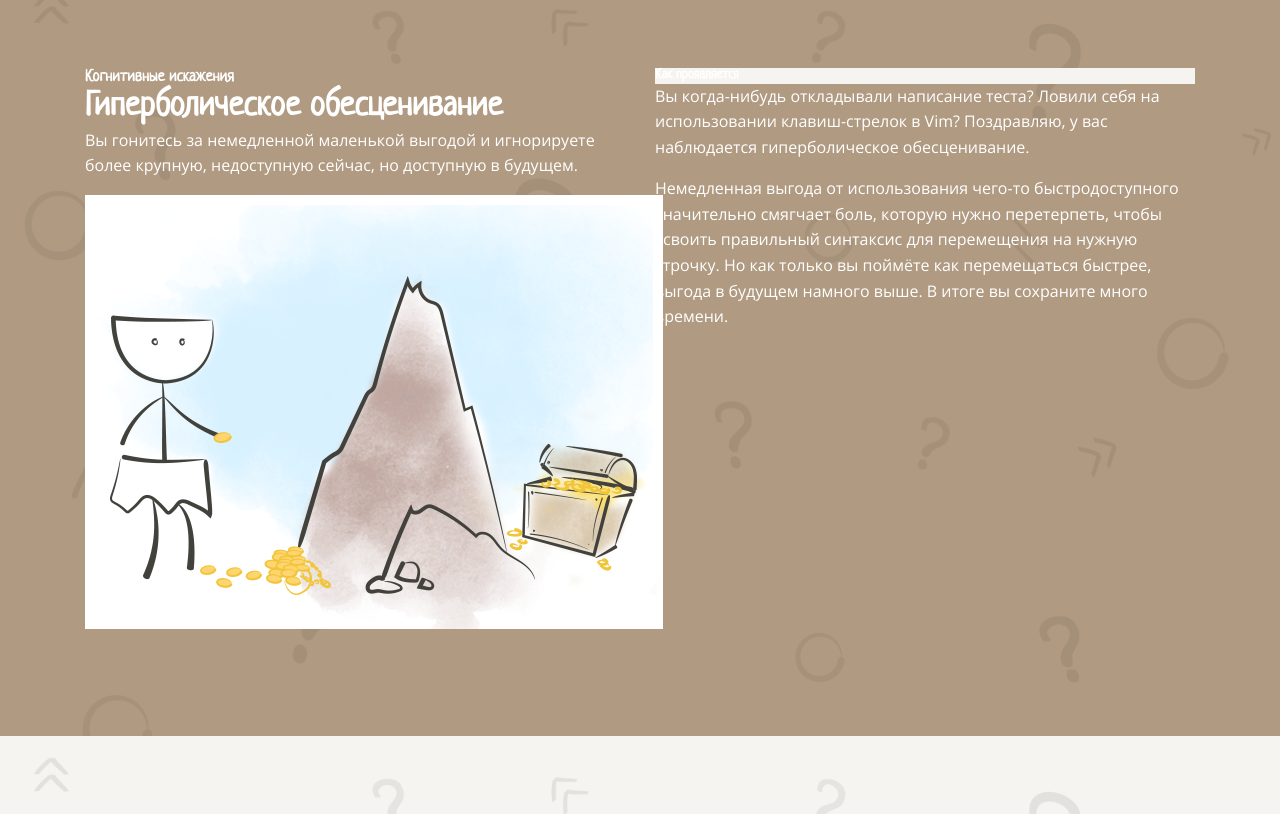
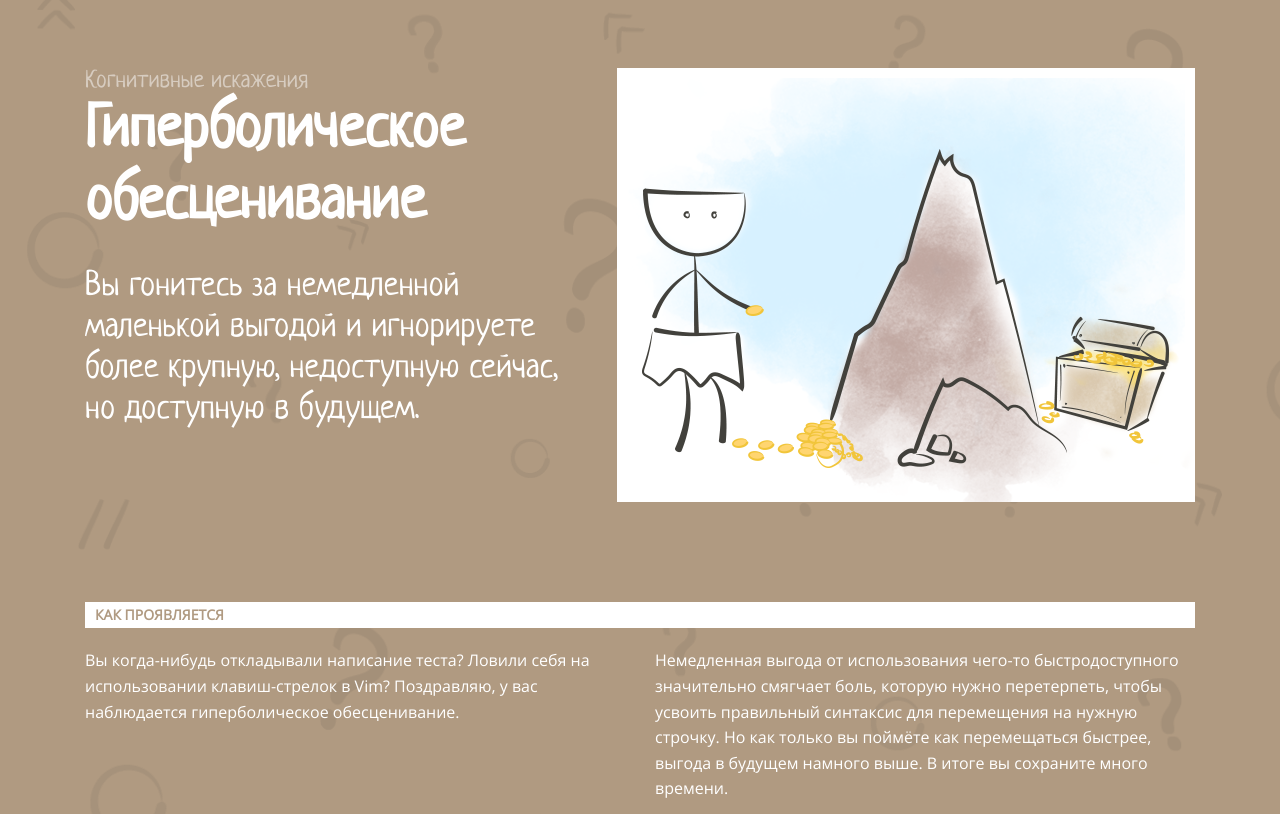
Before and after one commit to Alexandra1207/layout-designer-project-lvl1, a website: page src/index.html in a window 1280 px wide. Shown: the part 5420-6234 px from the top of the page. Drawn offline with Linux system fonts and the light colour scheme.

Commit message:
added styles for section hyperbolic-depreciation

```diff
--- a/src/index.html
+++ b/src/index.html
@@ -111,7 +111,7 @@
               </a>
             </li>
             <li class="nav__item">
-              <a href="#" class="nav__link">
+              <a href="#hyperbolic-depreciation" class="nav__link">
                 <div class="nav__num">4</div>
                 <h3 class="nav__item-title orange">
                   Гиперболическое обесценивание
@@ -236,28 +236,34 @@
         </div>
       </section>
 
-      <section class="distortion bg-img dark-style">
+      <section
+        id="hyperbolic-depreciation"
+        class="distortion bg-img dark-style"
+      >
         <div class="container">
-          <article class="columns">
-            <h4 class="distortion_subtitle">Когнитивные искажения</h4>
-            <h3 class="distortion_title">Гиперболическое обесценивание</h3>
-            <p class="distortion_description">
-              Вы гонитесь за немедленной маленькой выгодой и игнорируете более
-              крупную, недоступную сейчас, но доступную в будущем.
-            </p>
+          <div class="distortion__top">
+            <div class="distortion__top-content">
+              <p class="distortion__subtitle">Когнитивные искажения</p>
+              <h2 class="distortion__title">Гиперболическое обесценивание</h2>
+              <p class="distortion__description">
+                Вы гонитесь за немедленной маленькой выгодой и игнорируете более
+                крупную, недоступную сейчас, но доступную в будущем.
+              </p>
+            </div>
             <img
+              class="distortion__img"
               src="images/4.png"
               alt="рисунок Гиперболическое обесценивание"
             />
-            <h5 class="distortion_demonstration light-style">
-              Как проявляется
-            </h5>
+          </div>
+          <article class="columns">
+            <h4 class="distortion__demo bg-white">Как проявляется</h4>
             <p class="text">
               Вы когда-нибудь откладывали написание теста? Ловили себя на
               использовании клавиш-стрелок в Vim? Поздравляю, у вас наблюдается
               гиперболическое обесценивание.
             </p>
-            <p class="text">
+            <p class="text avoid">
               Немедленная выгода от использования чего-то быстродоступного
               значительно смягчает боль, которую нужно перетерпеть, чтобы
               усвоить правильный синтаксис для перемещения на нужную строчку. Но
@@ -267,6 +273,8 @@
           </article>
         </div>
       </section>
+
+
 
       <section class="distortion bg-img light-style">
         <div class="container">
```
